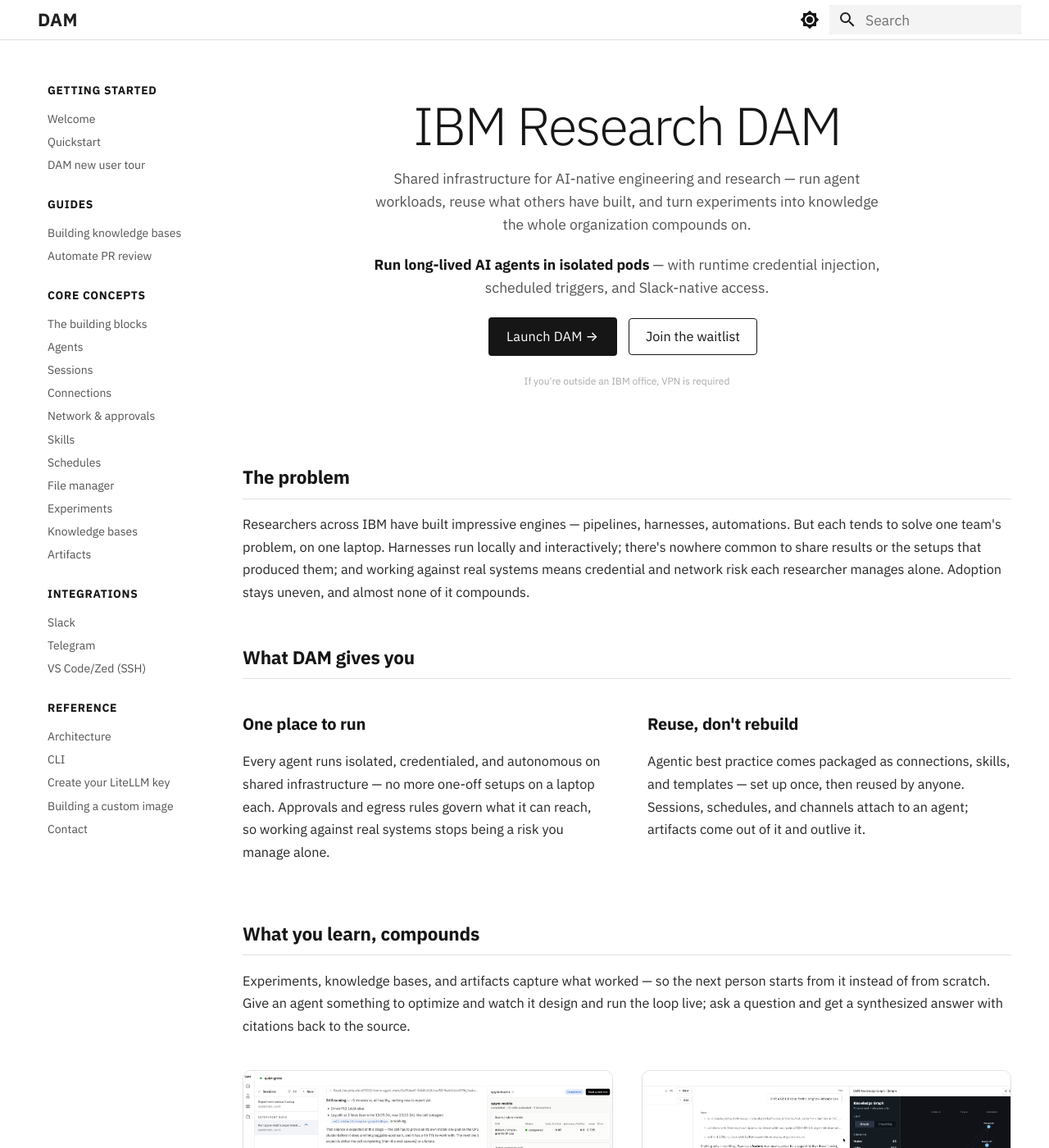
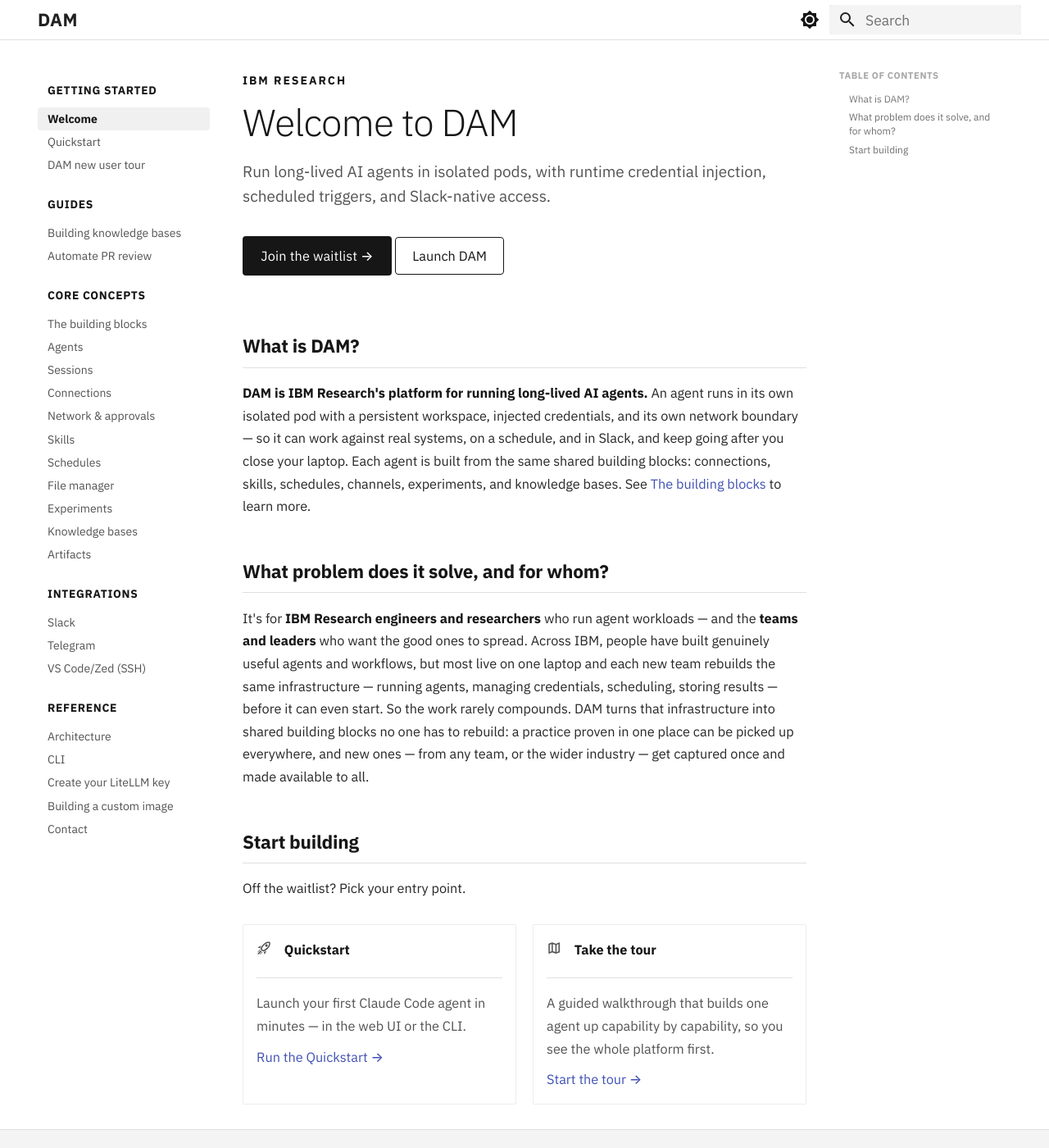
Before and after one commit to dam-agents/docs, an MkDocs documentation site: the page built from docs/index.md, in a window 1280 px wide and 1400 px high. Shown: the whole window at 82% size. Built offline with MkDocs 1.6.1 and Material for MkDocs 9.7.7, drawn with Linux system fonts in a browser that asks for light colours; some of the changed text lies outside the part shown.

Commit message:
docs: make the Welcome page the site landing page (#89)
The old marketing-style landing page is removed. MkDocs requires
docs/index.md as the site root, so the Welcome page now lives there —
that makes https://pages.github.ibm.com/dam-agents/docs/ serve Welcome
directly rather than redirecting to it.

- docs/index.md is now the Welcome content, with its relative links
  rewritten for the new depth (building-blocks, quickstart, tour).
- mkdocs.yml points the Getting Started > Welcome nav entry at index.md.
- getting-started/welcome.md is kept as a meta-refresh stub, excluded
  from the nav and from search, so the previously circulated
  /getting-started/welcome/ URL still lands somewhere.

Editorial change only — no platform behavior is described here, so
there is nothing to verify against the release tag.

Assisted-by: Claude Fable 5 <noreply@anthropic.com>

```diff
--- a/docs/getting-started/welcome.md
+++ b/docs/getting-started/welcome.md
@@ -1,46 +1,14 @@
-<div class="welcome-hero" markdown>
+---
+hide:
+  - navigation
+  - toc
+search:
+  exclude: true
+---
 
-<p class="welcome-eyebrow">IBM Research</p>
+<!-- The welcome page is now the site root. This stub only forwards the old URL. -->
+<meta http-equiv="refresh" content="0; url=../../">
 
 # Welcome to DAM
 
-<p class="welcome-lead">Run long-lived AI agents in isolated pods, with runtime credential injection, scheduled triggers, and Slack-native access.</p>
-
-<div class="welcome-cta" markdown>
-[Join the waitlist →](https://ibm.biz/dam-waitlist){:target="_blank" .md-button .md-button--primary}
-[Launch DAM](https://ibm.biz/dam-agents){:target="_blank" .md-button}
-</div>
-
-</div>
-
-## What is DAM?
-
-**DAM is IBM Research's platform for running long-lived AI agents.** An agent runs in its own isolated pod with a persistent workspace, injected credentials, and its own network boundary — so it can work against real systems, on a schedule, and in Slack, and keep going after you close your laptop. Each agent is built from the same shared building blocks: connections, skills, schedules, channels, experiments, and knowledge bases. See **[The building blocks](../core-concepts/building-blocks.md)** to learn more.
-
-## What problem does it solve, and for whom?
-
-It's for **IBM Research engineers and researchers** who run agent workloads — and the **teams and leaders** who want the good ones to spread. Across IBM, people have built genuinely useful agents and workflows, but most live on one laptop and each new team rebuilds the same infrastructure — running agents, managing credentials, scheduling, storing results — before it can even start. So the work rarely compounds. DAM turns that infrastructure into shared building blocks no one has to rebuild: a practice proven in one place can be picked up everywhere, and new ones — from any team, or the wider industry — get captured once and made available to all.
-
-## Start building
-
-Off the waitlist? Pick your entry point.
-
-<div class="grid cards" markdown>
-
-- :material-rocket-launch-outline: **Quickstart**
-
-    ---
-
-    Launch your first Claude Code agent in minutes — in the web UI or the CLI.
-
-    [Run the Quickstart →](quickstart.md)
-
-- :material-map-outline: **Take the tour**
-
-    ---
-
-    A guided walkthrough that builds one agent up capability by capability, so you see the whole platform first.
-
-    [Start the tour →](tour.md)
-
-</div>
+This page has moved to the [DAM docs home page](../index.md).
--- a/docs/index.md
+++ b/docs/index.md
@@ -1,89 +1,46 @@
----
-hide:
-  - toc
----
+<div class="welcome-hero" markdown>
 
-<div class="hero" markdown>
+<p class="welcome-eyebrow">IBM Research</p>
 
-# IBM Research DAM
+# Welcome to DAM
 
-Shared infrastructure for AI-native engineering and research — run agent workloads, reuse what others have built, and turn experiments into knowledge the whole organization compounds on.
+<p class="welcome-lead">Run long-lived AI agents in isolated pods, with runtime credential injection, scheduled triggers, and Slack-native access.</p>
 
-**Run long-lived AI agents in isolated pods** — with runtime credential injection, scheduled triggers, and Slack-native access.
-
-[Launch DAM →](https://ibm.biz/dam-agents){:target="_blank" .md-button .md-button--primary}
-[Join the waitlist](https://ibm.biz/dam-waitlist){:target="_blank" .md-button}
-
-<small class="vpn-note">If you're outside an IBM office, VPN is required</small>
+<div class="welcome-cta" markdown>
+[Join the waitlist →](https://ibm.biz/dam-waitlist){:target="_blank" .md-button .md-button--primary}
+[Launch DAM](https://ibm.biz/dam-agents){:target="_blank" .md-button}
+</div>
 
 </div>
 
-## The problem
+## What is DAM?
 
-Researchers across IBM have built impressive engines — pipelines, harnesses, automations. But each tends to solve one team's problem, on one laptop. Harnesses run locally and interactively; there's nowhere common to share results or the setups that produced them; and working against real systems means credential and network risk each researcher manages alone. Adoption stays uneven, and almost none of it compounds.
+**DAM is IBM Research's platform for running long-lived AI agents.** An agent runs in its own isolated pod with a persistent workspace, injected credentials, and its own network boundary — so it can work against real systems, on a schedule, and in Slack, and keep going after you close your laptop. Each agent is built from the same shared building blocks: connections, skills, schedules, channels, experiments, and knowledge bases. See **[The building blocks](core-concepts/building-blocks.md)** to learn more.
 
-## What DAM gives you
+## What problem does it solve, and for whom?
 
-<div class="home-props" markdown>
-<div markdown>
+It's for **IBM Research engineers and researchers** who run agent workloads — and the **teams and leaders** who want the good ones to spread. Across IBM, people have built genuinely useful agents and workflows, but most live on one laptop and each new team rebuilds the same infrastructure — running agents, managing credentials, scheduling, storing results — before it can even start. So the work rarely compounds. DAM turns that infrastructure into shared building blocks no one has to rebuild: a practice proven in one place can be picked up everywhere, and new ones — from any team, or the wider industry — get captured once and made available to all.
 
-### One place to run
+## Start building
 
-Every agent runs isolated, credentialed, and autonomous on shared infrastructure — no more one-off setups on a laptop each. Approvals and egress rules govern what it can reach, so working against real systems stops being a risk you manage alone.
+Off the waitlist? Pick your entry point.
+
+<div class="grid cards" markdown>
+
+- :material-rocket-launch-outline: **Quickstart**
+
+    ---
+
+    Launch your first Claude Code agent in minutes — in the web UI or the CLI.
+
+    [Run the Quickstart →](getting-started/quickstart.md)
+
+- :material-map-outline: **Take the tour**
+
+    ---
+
+    A guided walkthrough that builds one agent up capability by capability, so you see the whole platform first.
+
+    [Start the tour →](getting-started/tour.md)
 
 </div>
-<div markdown>
-
-### Reuse, don't rebuild
-
-Agentic best practice comes packaged as connections, skills, and templates — set up once, then reused by anyone. Sessions, schedules, and channels attach to an agent; artifacts come out of it and outlive it.
-
-</div>
-</div>
-
-## What you learn, compounds
-
-Experiments, knowledge bases, and artifacts capture what worked — so the next person starts from it instead of from scratch. Give an agent something to optimize and watch it design and run the loop live; ask a question and get a synthesized answer with citations back to the source.
-
-<div class="home-gallery">
-  <figure>
-    <img src="assets/home-experiment.png" alt="A live experiment run in DAM — the agent's chat alongside the score matrix and judge-scores chart">
-    <figcaption>Experiments — every stage, score, and candidate as it happens.</figcaption>
-  </figure>
-  <figure>
-    <img src="assets/home-anchor.png" alt="A DAM knowledge base in the web UI — sources on the left, synthesized answers with citations in the main panel">
-    <figcaption>Knowledge bases — synthesized answers, cited back to the source.</figcaption>
-  </figure>
-</div>
-
----
-
-## Meet it where you work
-
-<div class="rows" markdown>
-
-- **Web UI** <span>Chat with your agent, stream its terminal, and manage files — all from the browser.</span>
-- **CLI** <span>Create agents, attach to live sessions, and manage them from your local terminal.</span>
-- **Slack** <span>Invite the DAM bot, run `/dam bind`, and the whole channel can work with your agent.</span>
-- **VS Code/Zed** <span>Open your agent's workspace over `dam ssh`.</span>
-- **Schedules** <span>Run agents on a recurring timer — daily reviews, nightly audits, continuous monitoring.</span>
-
-</div>
-
----
-
-## Comes with the platform
-
-A choice of coding agents, ready-to-run experiment and knowledge base agents, optimization frameworks, and integrations for Slack, Telegram, and VS Code/Zed — available with no setup of your own. See **[The building blocks](core-concepts/building-blocks.md)** for the full set of reusable pieces, or **[Agents](core-concepts/agents.md)** for the harnesses and frameworks you can run.
-
-<div class="home-cta" markdown>
-
-## Get started
-
-New here? Start with **Welcome** for the whole picture in one place — what DAM is, why it exists, and how to sign up. Ready to build? Jump straight to the Quickstart.
-
-[Start with Welcome →](getting-started/welcome.md){: .md-button .md-button--primary}
-[Quickstart](getting-started/quickstart.md){: .md-button }
-[The building blocks](core-concepts/building-blocks.md){: .md-button }
-
-</div>
--- a/mkdocs.yml
+++ b/mkdocs.yml
@@ -65,6 +65,7 @@ site_dir: site
 # Kept in the repo but deliberately out of the nav. These two read as generic
 # "yet another coding tool" walkthroughs; retained for anyone holding a direct link.
 not_in_nav: |
+  getting-started/welcome.md
   guides/web-app-development.md
   guides/broken-link-monitor.md
   guides/external.md
@@ -72,7 +73,7 @@ not_in_nav: |
 
 nav:
   - Getting Started:
-    - Welcome: getting-started/welcome.md
+    - Welcome: index.md
     - Quickstart: getting-started/quickstart.md
     - DAM new user tour: getting-started/tour.md
   - Guides:
```
